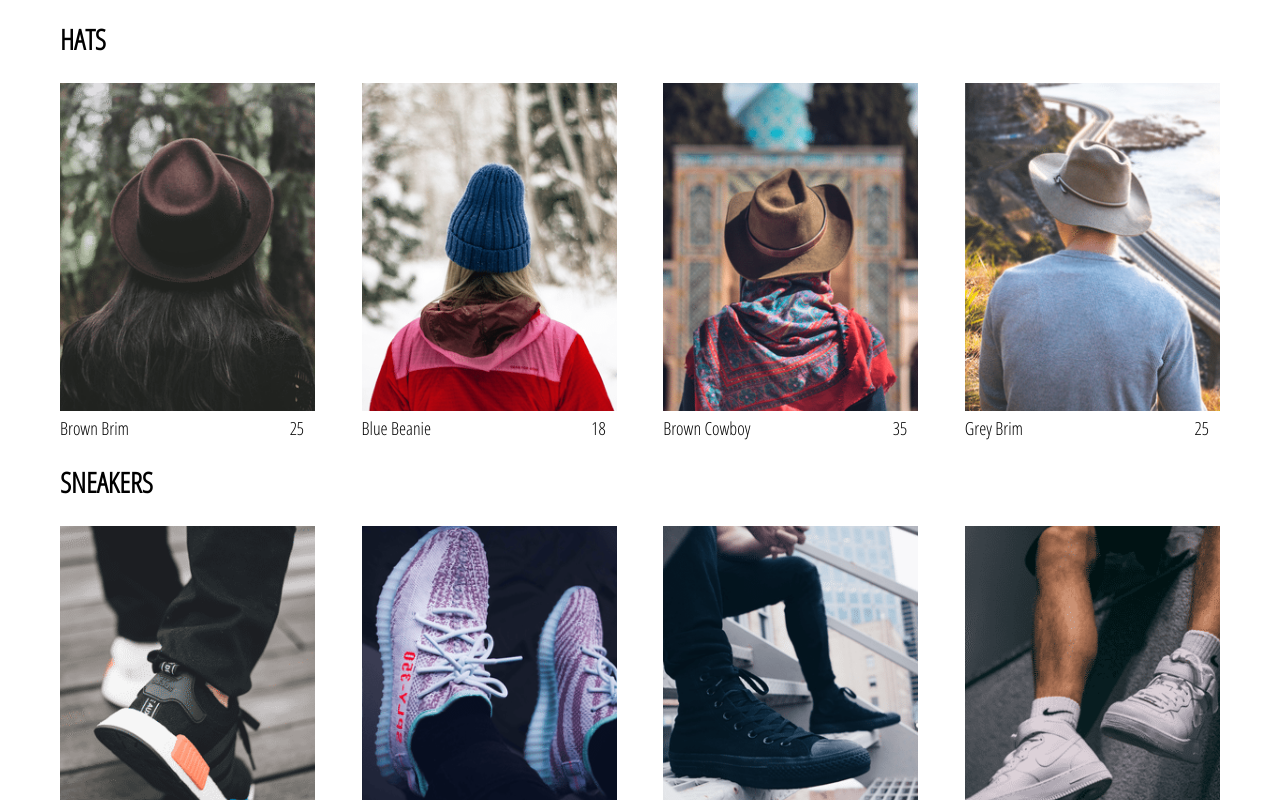
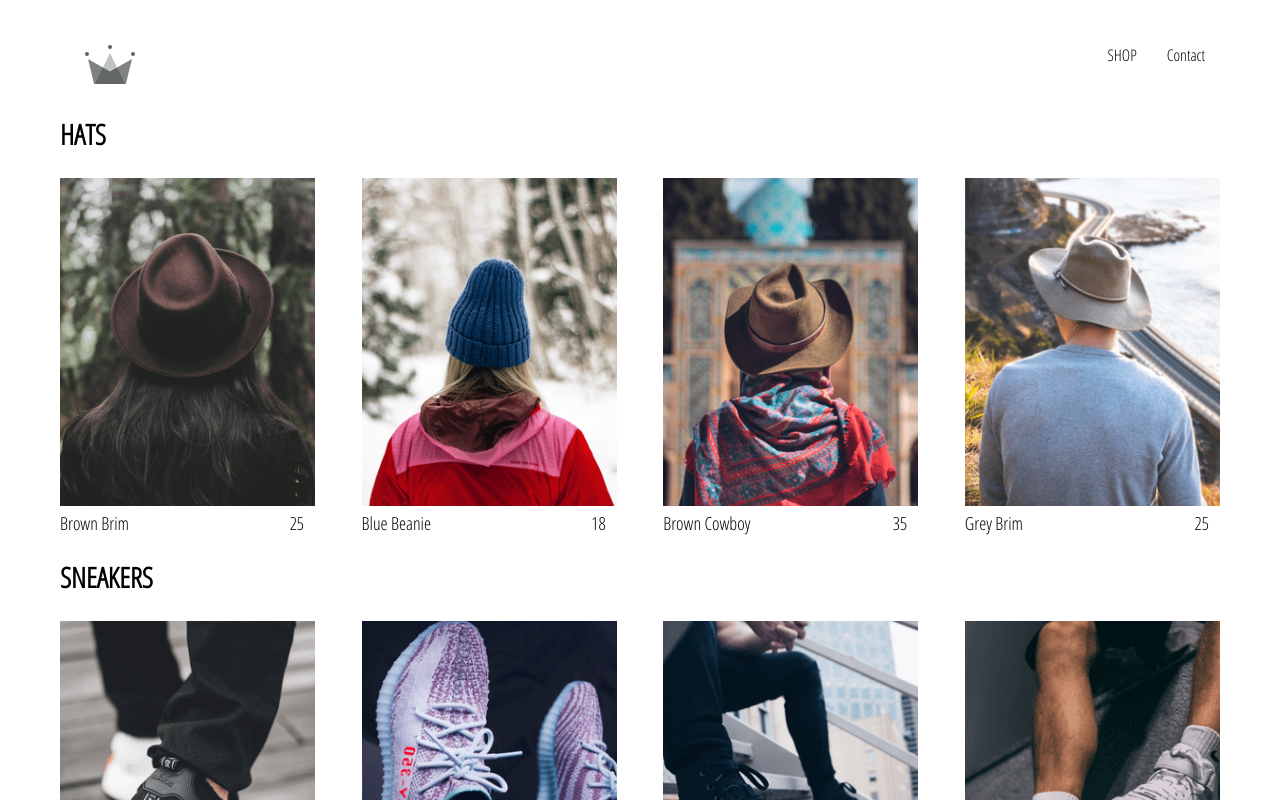
Before and after one commit to vd89/e-commerce-project, a React (Create React App) app: page /shop in a window 1280 px wide. Shown: the top 800 px of the page. Built offline with nearby package versions, Linux system fonts and the light colour scheme; the HTML template or start-up script is replaced by a standard one.

Commit message:
Chore: Add header component with different route

```diff
--- a/src/App.js
+++ b/src/App.js
@@ -1,12 +1,14 @@
 import React from 'react';
 import { Route, Switch } from 'react-router-dom';
 import './App.scss';
+import Header from './component/header/Header';
 import HomePage from './pages/HomePage';
 import Shop from './pages/shop/Shop';
 
 function App() {
   return (
     <>
+      <Header />
       <Switch>
         <Route exact path='/' component={HomePage} />
         <Route exact path='/shop' component={Shop} />
--- a/src/App.scss
+++ b/src/App.scss
@@ -1,6 +1,36 @@
 body {
   font-family: 'Open Sans Condensed';
   padding: 20px 60px;
+}
+a {
+  text-decoration: none;
+  color: black;
+}
+
+.header {
+  height: 70px;
+  width: 100%;
+  display: flex;
+  justify-content: space-between;
+  margin-bottom: 25px;
+
+  .logo__container {
+    height: 100%;
+    width: 70px;
+    padding: 25px;
+  }
+
+  .header__options {
+    width: 50%;
+    height: 100%;
+    display: flex;
+    align-items: center;
+    justify-content: flex-end;
+
+    .link__option {
+      padding: 10px 15px;
+    }
+  }
 }
 
 .homepage {
--- /dev/null
+++ b/src/component/header/Header.jsx
@@ -0,0 +1,23 @@
+import React from 'react';
+import { Link } from 'react-router-dom';
+import { ReactComponent as Logo } from '../../assets/crown.svg';
+
+const Header = () => {
+  return (
+    <div className='header'>
+      <Link to='/' className='logo__container'>
+        <Logo className='logo' />
+      </Link>
+      <div className='header__options'>
+        <Link className='link__option' to='/shop'>
+          SHOP
+        </Link>
+        <Link className='link__option' to='/contact'>
+          Contact
+        </Link>
+      </div>
+    </div>
+  );
+};
+
+export default Header;
```
Also changed, not shown: src/assets/crown.svg (added).
